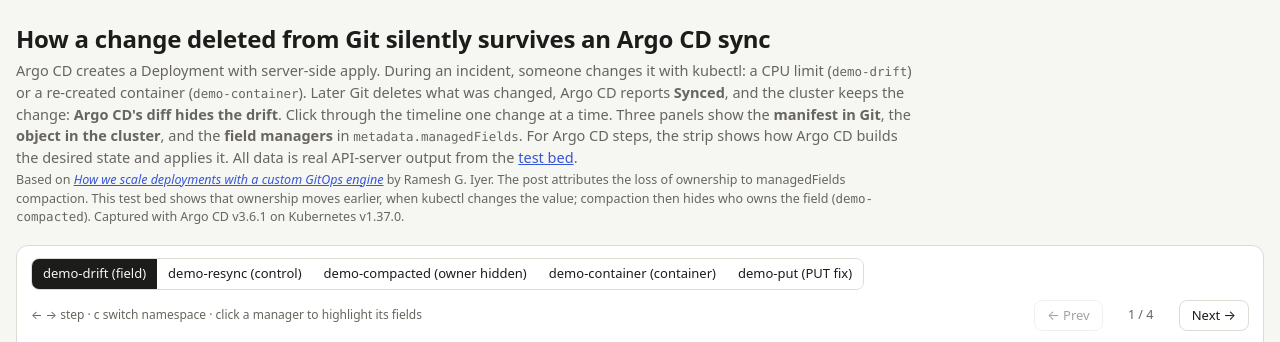
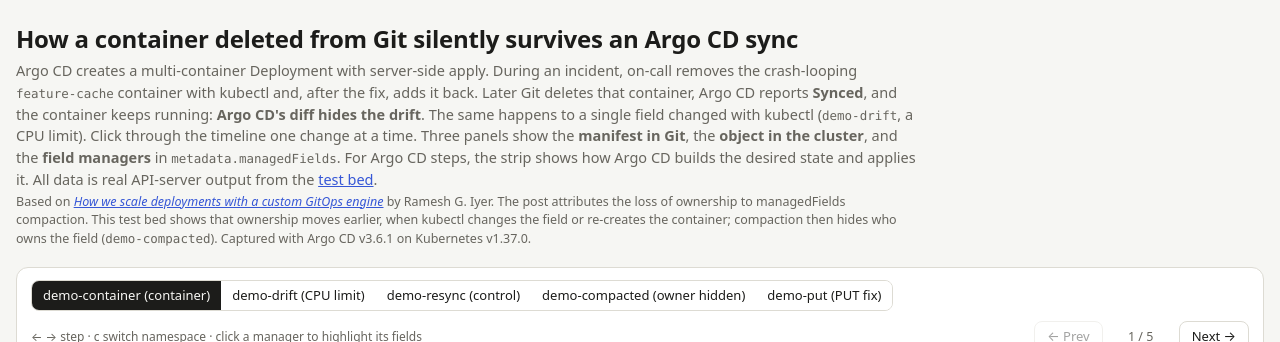
Before and after one commit to rameshgi/argocd-ssa-managedfields-repro, a plain HTML site: page docs/index.html in a window 1280 px wide. Shown: the top 342 px of the page. Drawn offline with Linux system fonts and the light colour scheme.

Commit message:
Interactive page: open on the container scenario
The page now leads with demo-container (the post's symptom): it is the
default view and the first namespace button, and the header describes the
container case first. The CPU-limit and other scenarios stay one click away.

Co-Authored-By: Claude Opus 5.5 <noreply@anthropic.com>

```diff
--- a/docs/index.html
+++ b/docs/index.html
@@ -147,27 +147,28 @@ footer { margin-top: 32px; color: var(--muted); font-size: 12.5px; border-top: 1
 <body>
 <div class="wrap">
   <header>
-    <h1>How a change deleted from Git silently survives an Argo CD sync</h1>
-    <p>Argo CD creates a Deployment with server-side apply. During an incident, someone changes it with kubectl: a CPU limit
-      (<code>demo-drift</code>) or a re-created container (<code>demo-container</code>). Later Git deletes what was changed,
-      Argo CD reports <b>Synced</b>, and the cluster keeps the change: <b>Argo CD's diff hides the drift</b>. Click through
+    <h1>How a container deleted from Git silently survives an Argo CD sync</h1>
+    <p>Argo CD creates a multi-container Deployment with server-side apply. During an incident, on-call removes the
+      crash-looping <code>feature-cache</code> container with kubectl and, after the fix, adds it back. Later Git deletes that
+      container, Argo CD reports <b>Synced</b>, and the container keeps running: <b>Argo CD's diff hides the drift</b>. The
+      same happens to a single field changed with kubectl (<code>demo-drift</code>, a CPU limit). Click through
       the timeline one change at a time. Three panels show the <b>manifest in Git</b>, the <b>object in the cluster</b>, and
       the <b>field managers</b> in <code>metadata.managedFields</code>. For Argo CD steps, the strip shows how Argo CD builds
       the desired state and applies it. All data is real API-server output from the
       <a href="https://github.com/rameshgi/argocd-ssa-managedfields-repro">test bed</a>.</p>
     <p class="small">Based on <a href="https://www.linkedin.com/blog/engineering/infrastructure/how-we-scale-deployments-with-a-custom-gitops-engine"><i>How we scale deployments with a custom GitOps engine</i></a>
       by Ramesh G. Iyer. The post attributes the loss of ownership to managedFields compaction. This test bed shows that
-      ownership moves earlier, when kubectl changes the value; compaction then hides who owns the field
+      ownership moves earlier, when kubectl changes the field or re-creates the container; compaction then hides who owns the field
       (<code>demo-compacted</code>). <span id="versions"></span></p>
   </header>
 
   <section class="tl" aria-label="Timeline">
     <div class="tl-top">
       <div class="seg" role="group" aria-label="Namespace">
-        <button data-ns="drift" aria-pressed="true">demo-drift (field)</button>
+        <button data-ns="container" aria-pressed="true">demo-container (container)</button>
+        <button data-ns="drift" aria-pressed="false">demo-drift (CPU limit)</button>
         <button data-ns="resync" aria-pressed="false">demo-resync (control)</button>
         <button data-ns="compacted" aria-pressed="false">demo-compacted (owner hidden)</button>
-        <button data-ns="container" aria-pressed="false">demo-container (container)</button>
         <button data-ns="put" aria-pressed="false">demo-put (PUT fix)</button>
       </div>
       <span class="hint">← → step · c switch namespace · click a manager to highlight its fields</span>
@@ -410,7 +411,7 @@ footer { margin-top: 32px; color: var(--muted); font-size: 12.5px; border-top: 1
   }
 
   // ---------------- rendering ----------------
-  const state = { key: "drift", i: 0, sel: null };
+  const state = { key: "container", i: 0, sel: null };
   let seq = [];
   try {
     const h = /step=(\d+)/.exec(location.hash); if (h) state.i = +h[1] - 1;
@@ -539,7 +540,7 @@ footer { margin-top: 32px; color: var(--muted); font-size: 12.5px; border-top: 1
   $("prev").onclick = () => go(state.i - 1);
   $("next").onclick = () => go(state.i + 1);
   document.querySelectorAll(".seg button").forEach(b => b.addEventListener("click", () => setNs(b.dataset.ns)));
-  const order = ["drift", "resync", "compacted", "container", "put"];
+  const order = ["container", "drift", "resync", "compacted", "put"];
   document.addEventListener("keydown", e => {
     if (e.altKey || e.ctrlKey || e.metaKey) return;
     if (e.key === "ArrowRight") go(state.i + 1);
```
Also changed, not shown: 1 other file.
